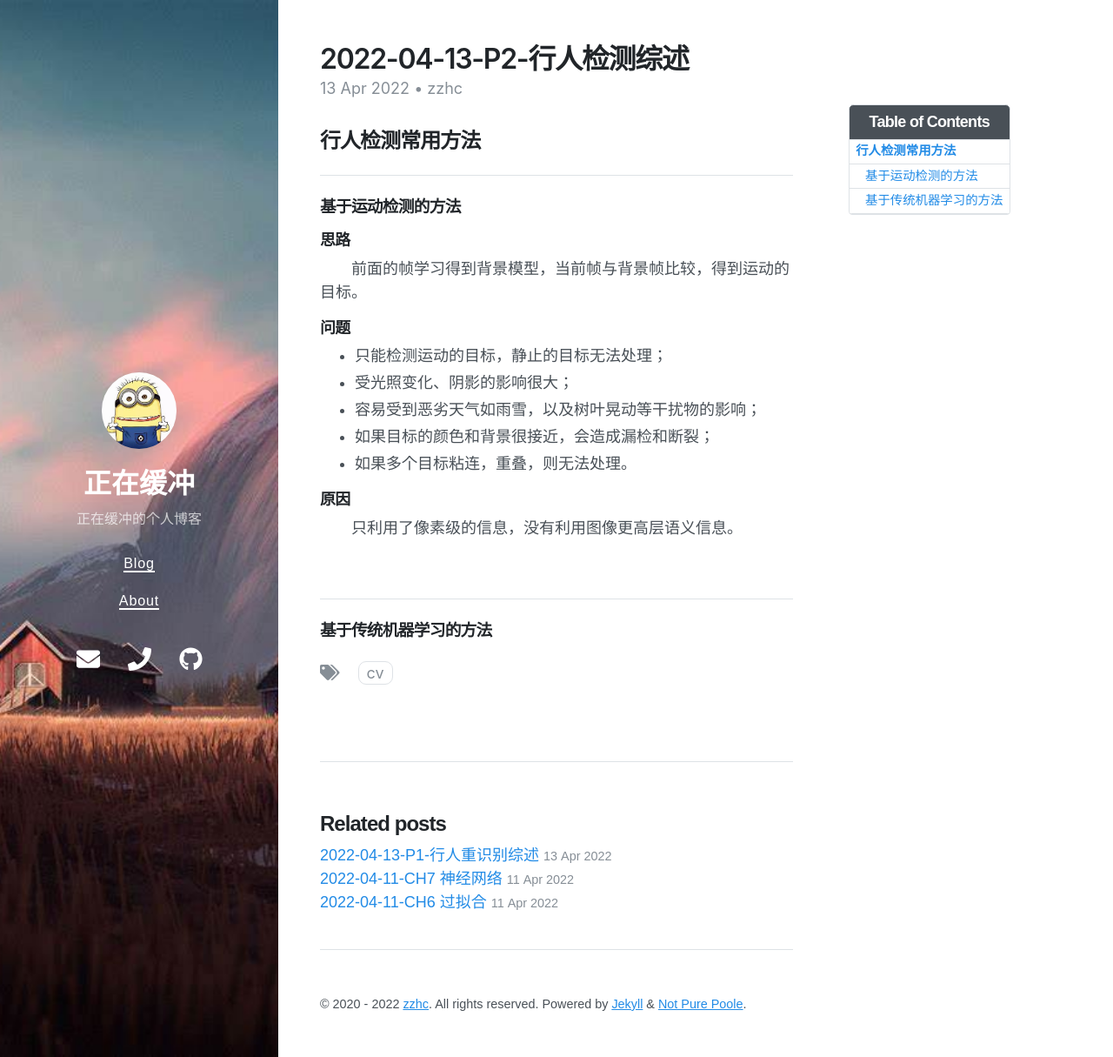
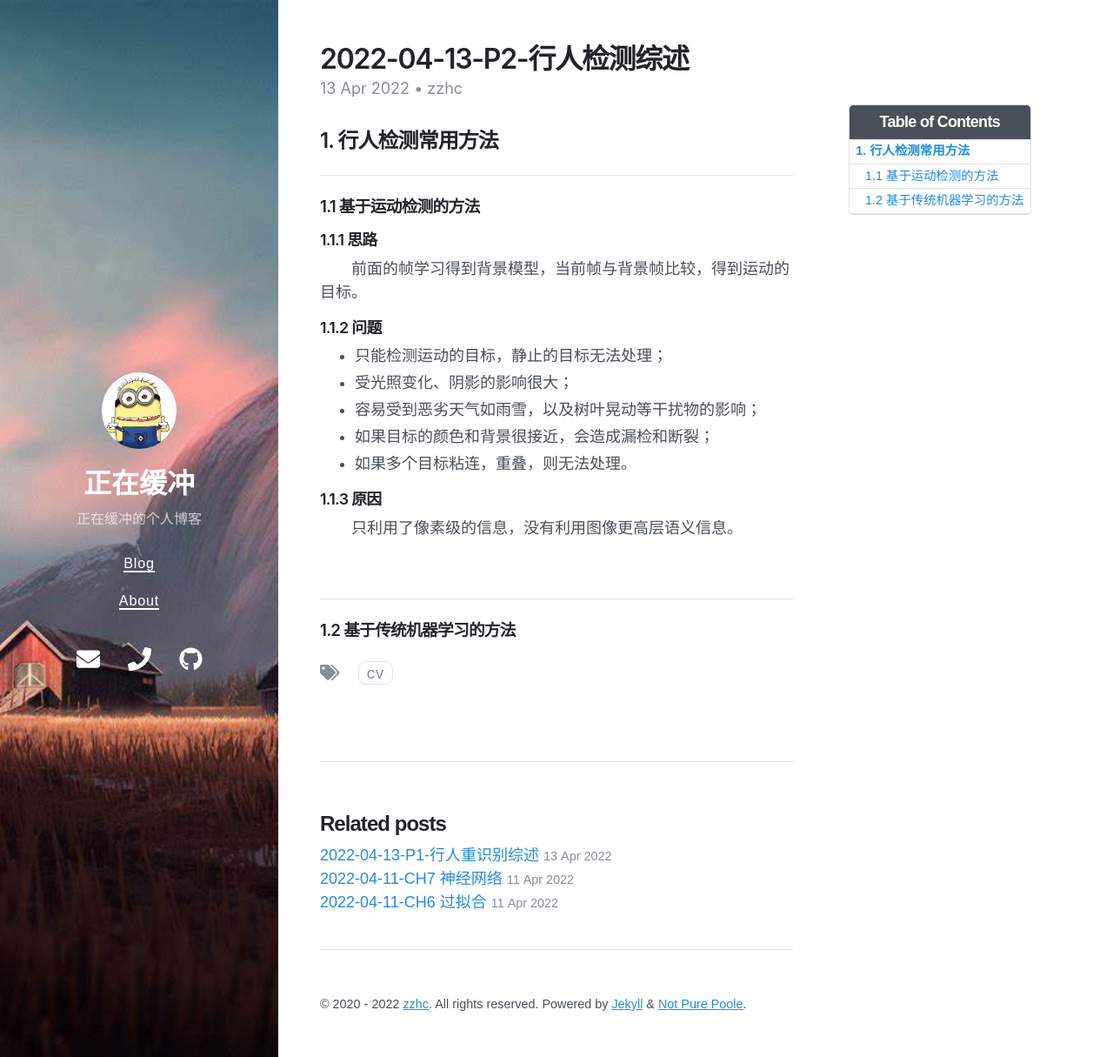
Before and after one commit to Zzhc3321/personal-blog.github.io, a Jekyll site: the page built from _posts/2022-04-13-P2-行人检测综述.md, in a window 1280 px wide and 1215 px high. Shown: the whole window at 87% size. Built offline with Jekyll 4.4.1, drawn with Linux system fonts in a browser that asks for light colours; nearby versions of some CDN libraries.

Commit message:
修改文件: _posts/2022-04-13-P2-行人检测综述.md

```diff
--- a/_posts/2022-04-13-P2-行人检测综述.md
+++ b/_posts/2022-04-13-P2-行人检测综述.md
@@ -9,16 +9,16 @@ author: zzhc
 ---
 
 
-## 行人检测常用方法
+## 1. 行人检测常用方法
 
 ***
 
-### 基于运动检测的方法
+### 1.1 基于运动检测的方法
 
-#### 思路
+#### 1.1.1 思路
 &emsp;&emsp;前面的帧学习得到背景模型，当前帧与背景帧比较，得到运动的目标。
 
-#### 问题
+#### 1.1.2 问题
 
 - 只能检测运动的目标，静止的目标无法处理；
 - 受光照变化、阴影的影响很大；
@@ -26,11 +26,11 @@ author: zzhc
 - 如果目标的颜色和背景很接近，会造成漏检和断裂；
 - 如果多个目标粘连，重叠，则无法处理。
 
-#### 原因
+#### 1.1.3 原因
 &emsp;&emsp;只利用了像素级的信息，没有利用图像更高层语义信息。
 
 <br>
 
 ***
 
-### 基于传统机器学习的方法
+### 1.2 基于传统机器学习的方法
```
